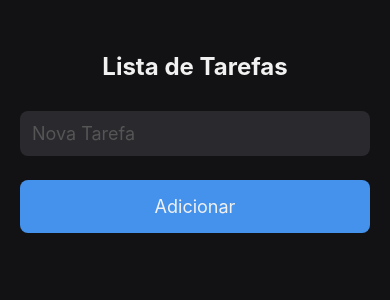
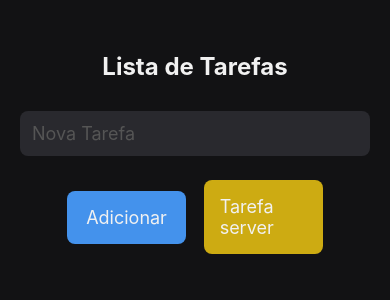
Before and after one commit to WagnerTerry/TodoList, a React Native app: screen / in a window 390 px wide. Shown: the top 300 px of the page. Built offline with nearby package versions, Linux system fonts and the light colour scheme.

Commit message:
chore: buscando tarefas no servidor

```diff
--- a/src/views/Task/index.tsx
+++ b/src/views/Task/index.tsx
@@ -1,16 +1,28 @@
 import React, { useState, useEffect } from 'react'
 
-import { Container, Title, SafeArea, Input, AddButton, Span } from './styles'
+import {
+  Container,
+  Title,
+  SafeArea,
+  Input,
+  AddButton,
+  Span,
+  ContainerDiv,
+  AddServerTask
+}
+  from './styles'
 import { TaskList } from '../../components/TaskList';
 import { useTaskList } from '../../context/TaskContext';
 
 import './styles'
 import { Alert } from 'react-native';
+import { fetchTask } from '../../services/TaskService';
 
 export const Task = () => {
   const [newTask, setNewTasks] = useState('')
+  const [serverTask, setServerTask] = useState('')
+
   const { addTask } = useTaskList()
-
 
   const handleAddNewTask = () => {
     if (newTask.trim() === '') {
@@ -27,22 +39,42 @@ export const Task = () => {
     setNewTasks('')
   }
 
+  const handleAddServerTask = async () => {
+    const serverTask = await fetchTask()
+    const data = {
+      id: String(new Date().getTime()),
+      title: serverTask[0].title,
+      completed: serverTask[0].completed
+    }
+    console.log("aaa", data)
+
+    addTask(data)
+  }
+
   return (
     <SafeArea>
       <Container>
         <Title>Lista de Tarefas</Title>
         <Input
           placeholder='Nova Tarefa'
-          placeholderTextColor={'#555'}
+          placeholderTextColor={'#555555'}
           onChangeText={setNewTasks}
           value={newTask}
         />
+        <ContainerDiv>
           <AddButton
             onPress={handleAddNewTask}
             activeOpacity={0.7}
           >
             <Span>Adicionar</Span>
           </AddButton>
+          <AddServerTask
+            onPress={handleAddServerTask}
+            activeOpacity={0.7}
+          >
+            <Span>Tarefa server</Span>
+          </AddServerTask>
+        </ContainerDiv>
         <TaskList />
       </Container>
     </SafeArea>
--- a/src/views/Task/styles.ts
+++ b/src/views/Task/styles.ts
@@ -12,6 +12,14 @@ export const Container = styled.View`
   align-items: center;
   margin: 32px 0;
   background-color: #121214;
+`;
+
+export const ContainerDiv = styled.View`
+  align-items: center;
+  //margin: 32px 0;
+  background-color: #121214;
+  justify-content: space-around;
+  flex-direction: row;
 `;
 
 export const Title = styled.Text`
@@ -44,7 +52,20 @@ export const AddButton = styled.TouchableOpacity`
   margin-bottom: 40px;
   color: #f1f1f1;
   font-weight: bold;
-  width: 100%;
+  width: 45%;
+`
+
+export const AddServerTask = styled.TouchableOpacity`
+  background-color: #cdab12;
+  padding: 16px;
+  border-radius: 8px;
+  align-items: center;
+  margin-top: 24px;
+  margin-bottom: 40px;
+  margin-left: 8px;
+  color: #f1f1f1;
+  font-weight: bold;
+  width: 45%;
 `
 
 export const TaskButton = styled.TouchableOpacity`
```
Lines whose indentation alone changed are shown as unchanged.
